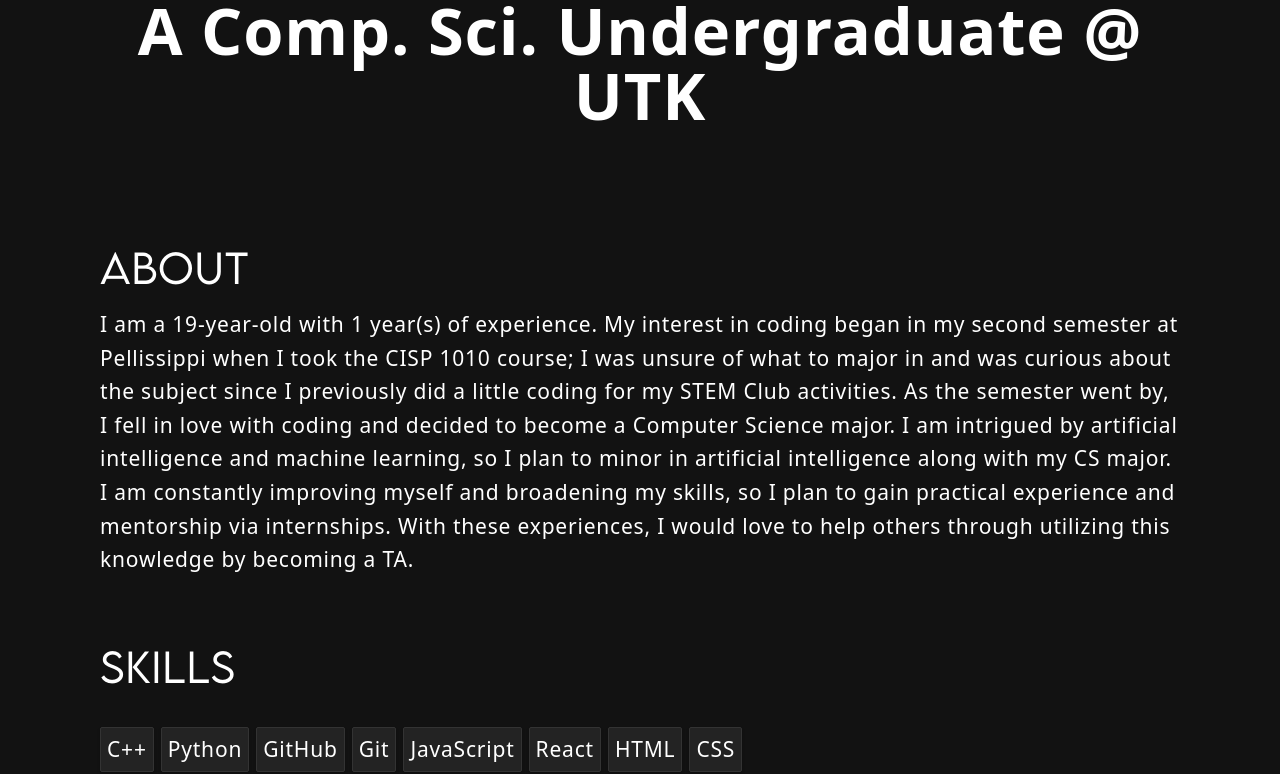
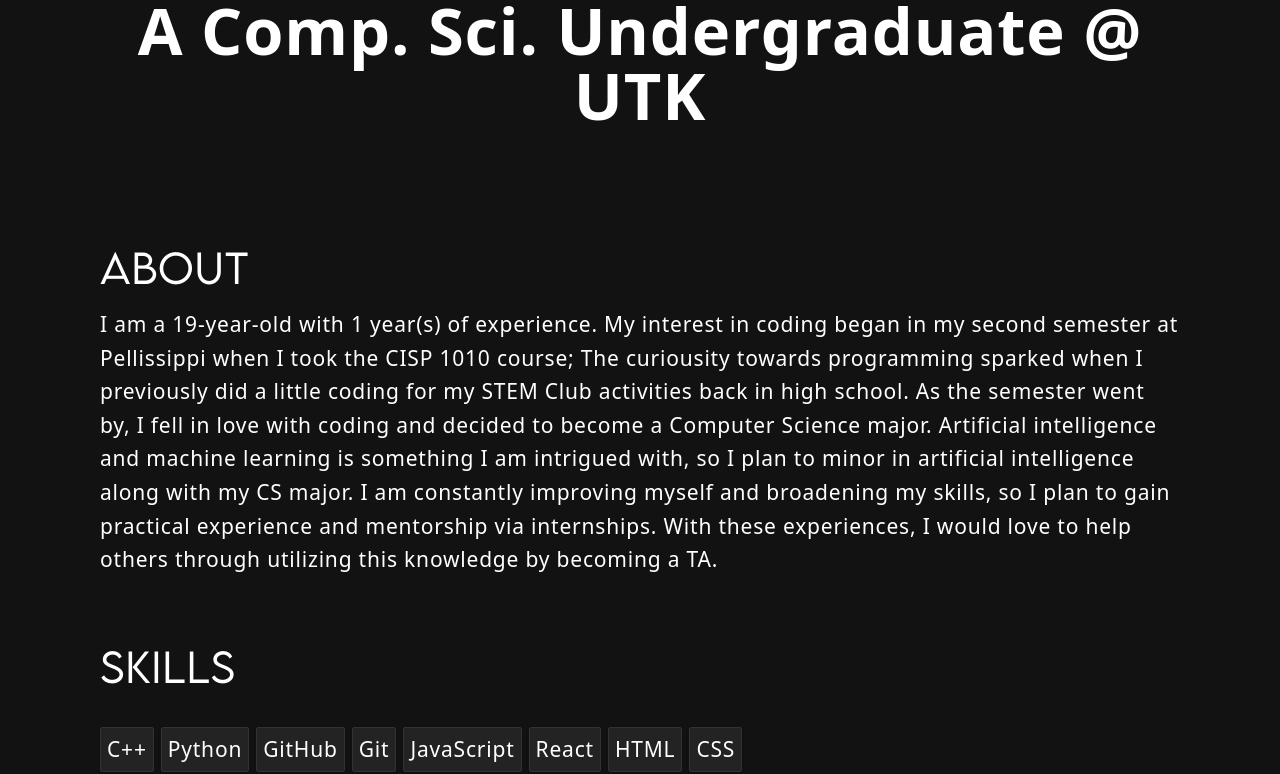
Before and after one commit to Kv-Lam/Kv-Lam.github.io, a React (Create React App) app in the folder personal-portfolio/: page / in a window 1280 px wide. Shown: the part 391-1165 px from the top of the page. Built offline with nearby package versions, Linux system fonts and the light colour scheme.

Commit message:
Updated AboutDescription and public html.

```diff
--- a/personal-portfolio/src/components/AboutDescription.js
+++ b/personal-portfolio/src/components/AboutDescription.js
@@ -15,7 +15,7 @@ export const AboutDescription = () => {
     return (
         <div className="AboutMe-Container">
             <h2 className="About-Title">About</h2>
-            <p className="About-Description">I am a {calculateYears(new Date(2004, 7, 16))}-year-old with {calculateYears(new Date(2023, 0, 17))} year(s) of experience. My interest in coding began in my second semester at Pellissippi when I took the CISP 1010 course; I was unsure of what to major in and was curious about the subject since I previously did a little coding for my STEM Club activities. As the semester went by, I fell in love with coding and decided to become a Computer Science major. I am intrigued by artificial intelligence and machine learning, so I plan to minor in artificial intelligence along with my CS major. I am constantly improving myself and broadening my skills, so I plan to gain practical experience and mentorship via internships. With these experiences, I would love to help others through utilizing this knowledge by becoming a TA.</p>
+            <p className="About-Description">I am a {calculateYears(new Date(2004, 7, 16))}-year-old with {calculateYears(new Date(2023, 0, 17))} year(s) of experience. My interest in coding began in my second semester at Pellissippi when I took the CISP 1010 course; The curiousity towards programming sparked when I previously did a little coding for my STEM Club activities back in high school. As the semester went by, I fell in love with coding and decided to become a Computer Science major. Artificial intelligence and machine learning is something I am intrigued with, so I plan to minor in artificial intelligence along with my CS major. I am constantly improving myself and broadening my skills, so I plan to gain practical experience and mentorship via internships. With these experiences, I would love to help others through utilizing this knowledge by becoming a TA.</p>
         </div>
     );
 };
```
Also changed, not shown: personal-portfolio/public/manifest.json, 9 other files (tests, documents, lock files or other folders).
